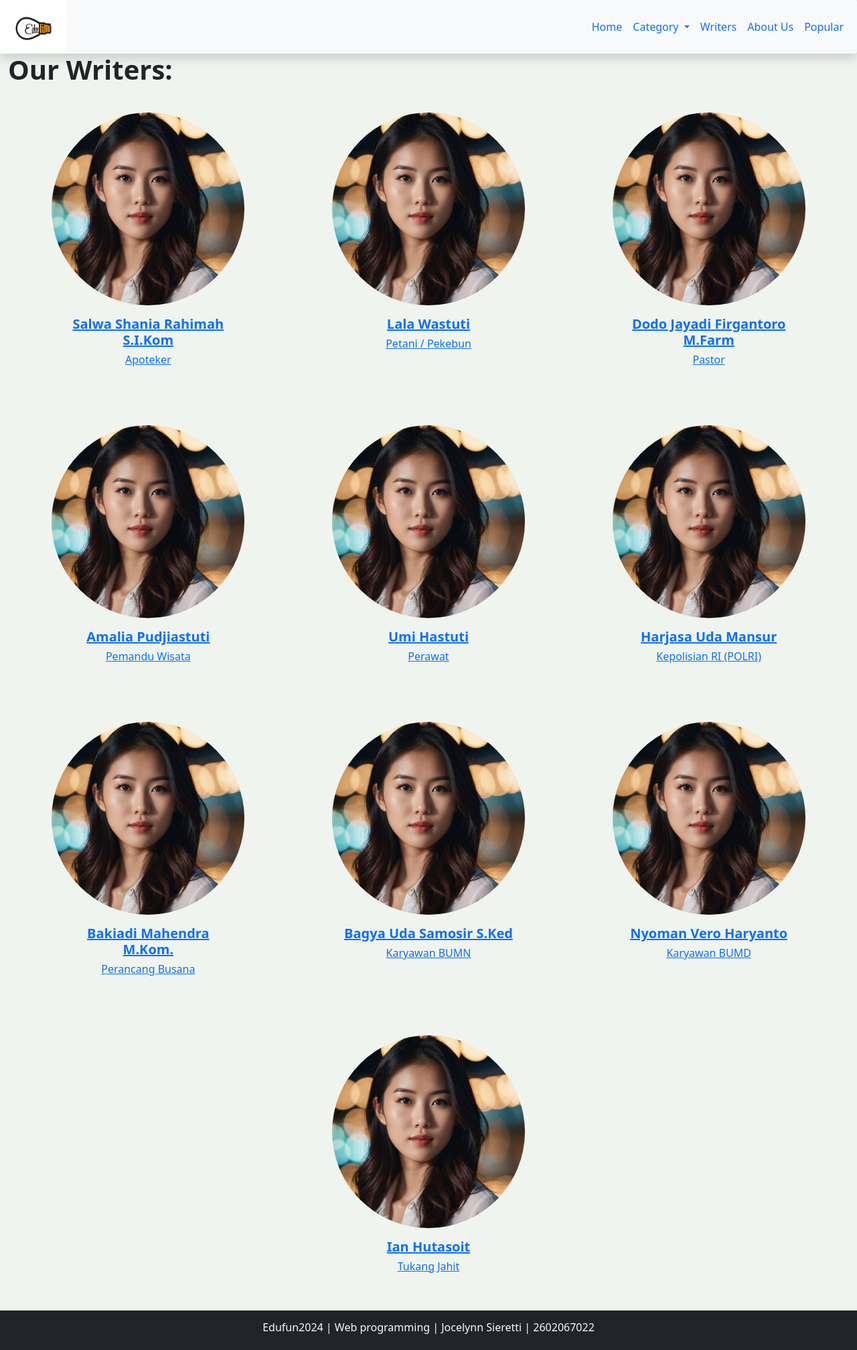
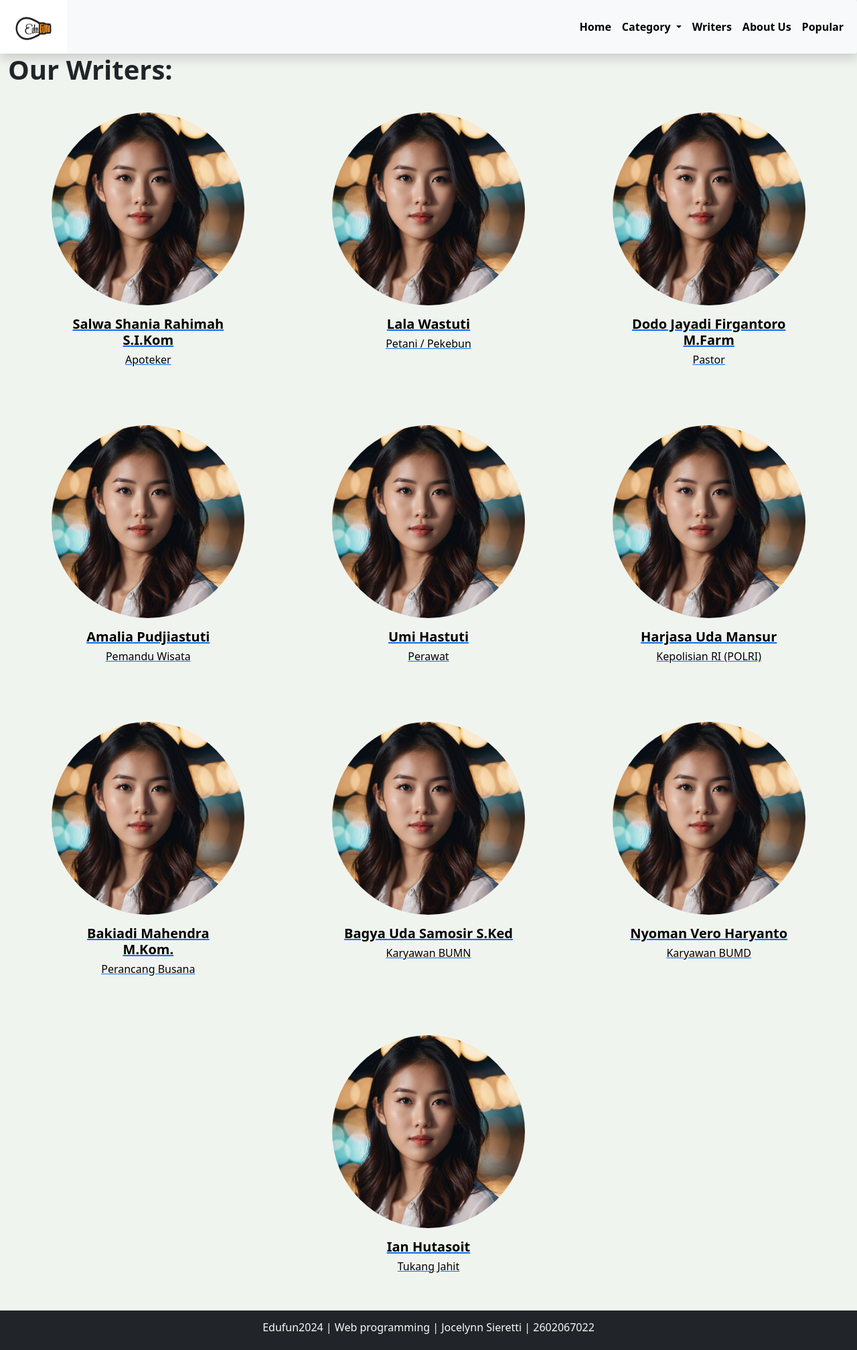
Before and after one commit to Joce05/EduFun, a Laravel app: page /admin/writer in a window 1280 px wide. Shown: the whole page at 67% size. Run offline with Laravel 12, Linux system fonts and the light colour scheme; data comes from the database, SQL or seed files in the repository.

Commit message:
updated edufun

```diff
--- a/resources/views/layout/menubar.blade.php
+++ b/resources/views/layout/menubar.blade.php
@@ -5,6 +5,8 @@
   <meta name="viewport" content="width=device-width, initial-scale=1.0">
   <meta http-equiv="X-UA-Compatible" content="ie=edge">
   <title>Document</title>
+
+
 </head>
 <body>
   <nav class="navbar navbar-expand-lg bg-body-tertiary ">
@@ -15,25 +17,25 @@
       <div class="collapse navbar-collapse" id="navbarNavDropdown">
         <ul class="navbar-nav">
           <li class="nav-item">
-            <a class="nav-link active" aria-current="page" href="{{route('admin.home')}}">Home</a>
+            <a class="nav-link active fw-bolder " style="color: black" aria-current="page" href="{{route('admin.home')}}">Home</a>
           </li>
           <li class="nav-item dropdown">
-            <a class="nav-link dropdown-toggle" href="#" role="button" data-bs-toggle="dropdown" aria-expanded="false">
+            <a class="nav-link dropdown-toggle fw-bolder"  style="color: black" href="#" role="button" data-bs-toggle="dropdown" aria-expanded="false">
               Category
             </a>
             <ul class="dropdown-menu">
-              <li><a class="dropdown-item" href="{{route('admin.category', ['subject'=> 1 ])}}">Interactive Multimedia</a></li>
-              <li><a class="dropdown-item" href="{{route('admin.category', ['subject'=> 2 ])}}">Software Engineering</a></li>
+              <li><a class="dropdown-item" style="color: black" href="{{route('admin.category', ['subject'=> 1 ])}}">Interactive Multimedia</a></li>
+              <li><a class="dropdown-item" style="color: black"  href="{{route('admin.category', ['subject'=> 2 ])}}">Software Engineering</a></li>
             </ul>
           </li>
           <li class="nav-item">
-            <a class="nav-link" href="{{route('admin.writer')}}">Writers</a>
+            <a class="nav-link fw-bolder"  style="color: black" href="{{route('admin.writer')}}">Writers</a>
           </li>
           <li class="nav-item">
-            <a class="nav-link" href="{{route('admin.about')}}">About Us</a>
+            <a class="nav-link fw-bolder"  style="color: black" href="{{route('admin.about')}}">About Us</a>
           </li>
           <li class="nav-item">
-            <a class="nav-link" href="{{route('admin.popular')}}">Popular</a>
+            <a class="nav-link fw-bolder"  style="color: black" href="{{route('admin.popular')}}">Popular</a>
           </li>
         </ul>
       </div>
--- a/resources/views/masterwriter/writer.blade.php
+++ b/resources/views/masterwriter/writer.blade.php
@@ -14,8 +14,8 @@
                 <a href="{{route('admin.writerid', ['id'=>$w->id])}}">
                     <img src="{{asset('assets\writerpic.jpg')}}" class="card-img-top rounded-circle mx-auto mt-3"  alt="...">
                         <div class="card-body text-center">
-                            <h5 class="card-title fw-bolder">{{$w -> name}}</h5>
-                            <h6 class="card-text">{{$w -> specialist}}</h6>
+                            <h5 class="card-title fw-bolder" style="color: black; text-decoration: none;">{{$w -> name}}</h5>
+                            <h6 class="card-text" style="text-decoration: none; color: black;">{{$w -> specialist}}</h6>
                         </div>
                 </a>
             </div>
```
